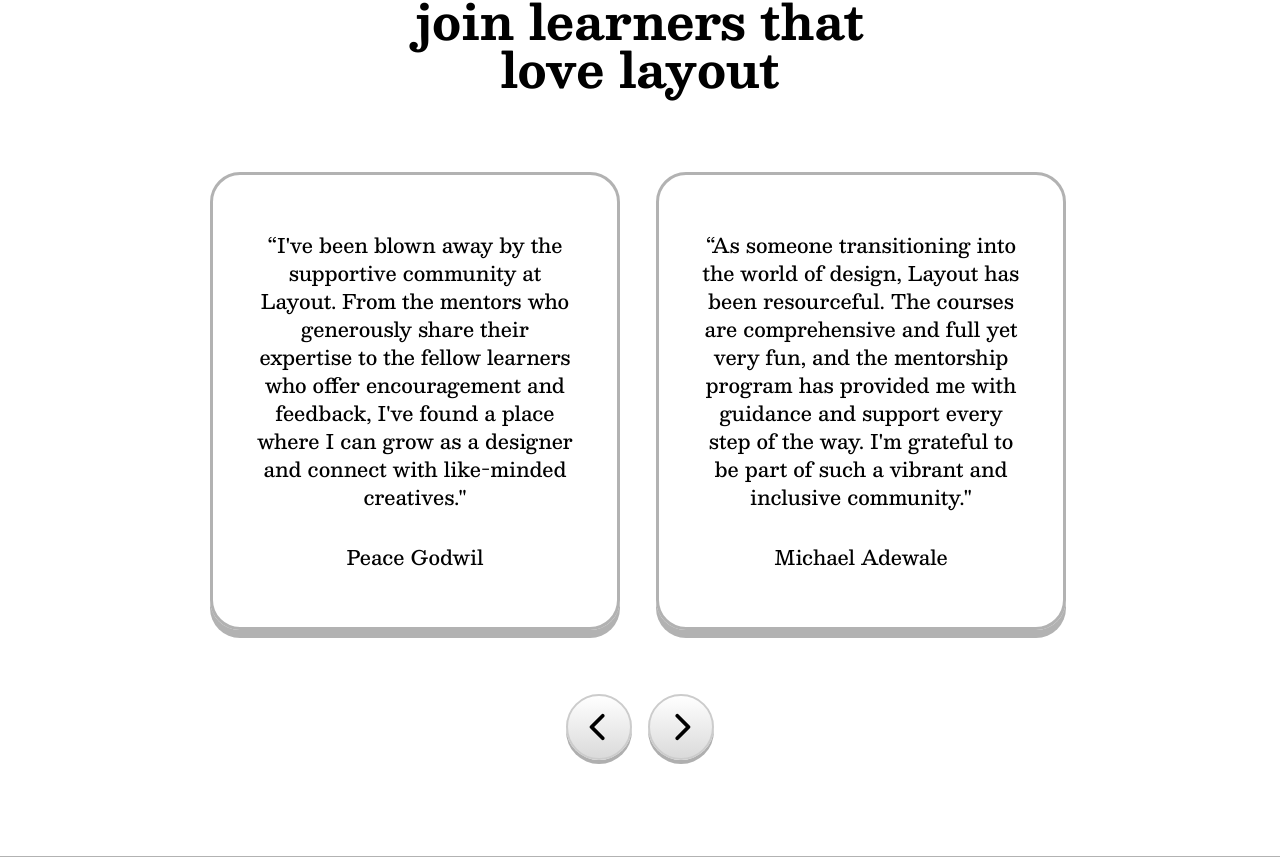
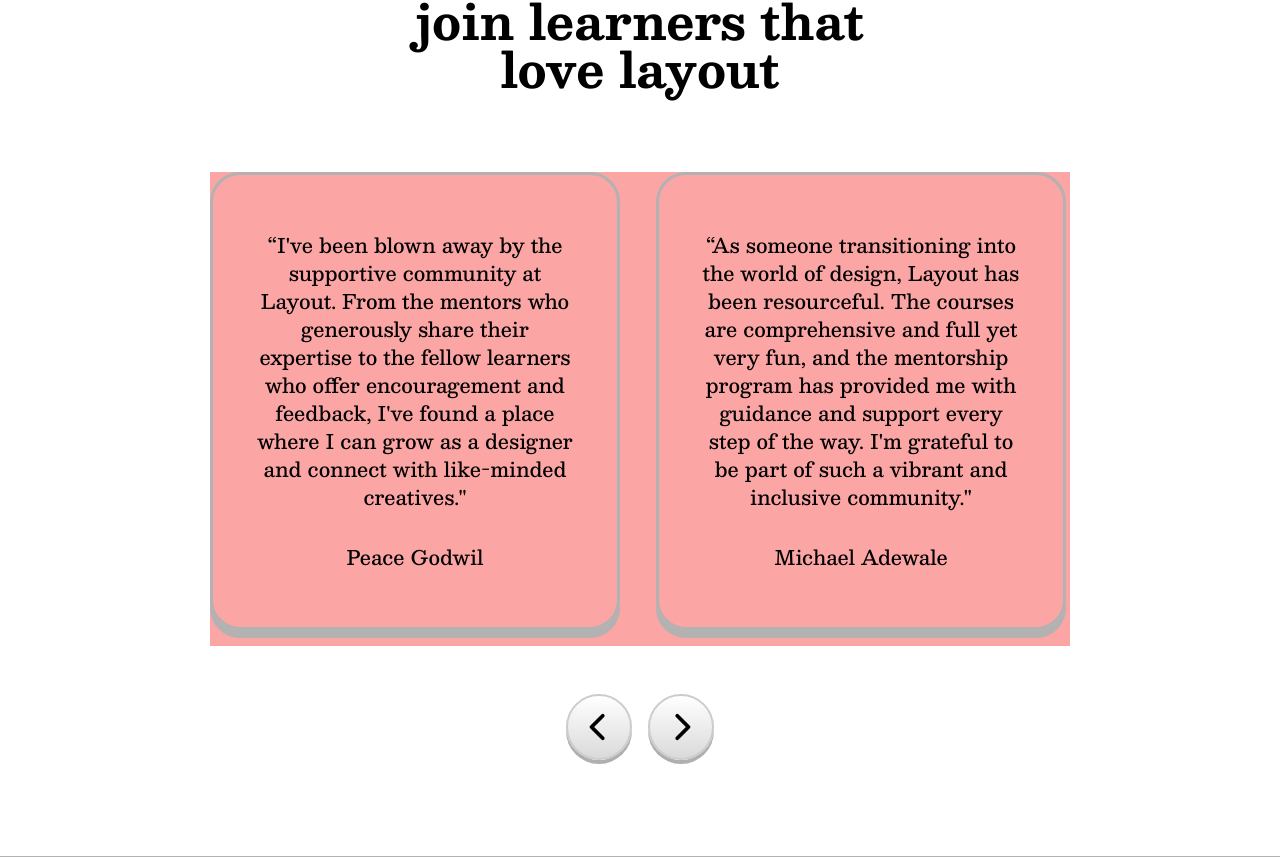
Before and after one commit to ebukathedev/layout-site, a React (Vite) app: page / in a window 1280 px wide. Shown: the part 4781-5638 px from the top of the page. Built offline with nearby package versions, Linux system fonts and the light colour scheme.

Commit message:
feat: Update testimonials carousel navigation logic

```diff
--- a/src/components/Home/Testimonials.tsx
+++ b/src/components/Home/Testimonials.tsx
@@ -1,17 +1,21 @@
-import { useRef } from "react";
+import { useState } from "react";
 import { testimonials } from "../../data";
 import { FaChevronRight } from "react-icons/fa6";
 import { FaChevronLeft } from "react-icons/fa6";
 
 const Testimonials = () => {
-	const carouselRef = useRef<HTMLDivElement>(null);
+	const [current, setCurrent] = useState(0);
+
+	const handlePrev = () => {
+		setCurrent((current) =>
+			current === 0 ? testimonials.length - 1 : current - 1
+		);
+	};
 
 	const handleNext = () => {
-		carouselRef.current!.scrollBy({ left: 436, behavior: "smooth" });
-	};
-
-	const handlePrev = () => {
-		carouselRef.current!.scrollBy({ left: -436, behavior: "smooth" });
+		setCurrent((current) =>
+			current === testimonials.length - 1 ? 0 : current + 1
+		);
 	};
 
 	return (
@@ -21,12 +25,15 @@
 					join learners that <br /> love layout
 				</h2>
 				<div className="space-y-8 md:space-y-10 lg:space-y-12 font-besely">
-					<div
-						ref={carouselRef}
-						className="flex pb-4 overflow-x-hidden gap-9 max-w-[400px] mx-auto md:max-w-[500px] lg:max-w-[860px] no-scrollbar"
-					>
+					<div className="flex pb-4 overflow-x-hidden gap-9 max-w-[400px] mx-auto md:max-w-[500px] lg:max-w-[860px] bg-red-300">
 						{testimonials.map((testimonial) => (
-							<div className="text-center rounded-[30px] border-[3px] border-stroke-gray px-6 py-8 flex flex-col justify-between gap-4 shadow-[0_8px_0] shadow-stroke-gray md:text-lg lg:text-xl font-medium lg:px-10 lg:py-14 min-w-full lg:min-w-[410px] md:gap-8">
+							<div
+								key={testimonial.id}
+								style={{
+									transform: `translateX(-${current * 100}%`,
+								}}
+								className="transition-transform ease-out duration-500 text-center rounded-[30px] border-[3px] border-stroke-gray px-6 py-8 flex flex-col justify-between gap-4 shadow-[0_8px_0] shadow-stroke-gray md:text-lg lg:text-xl font-medium lg:px-10 lg:py-14 min-w-full lg:min-w-[410px] md:gap-8"
+							>
 								<p>“{testimonial.description}"</p>
 								<span>{testimonial.author}</span>
 							</div>
```
